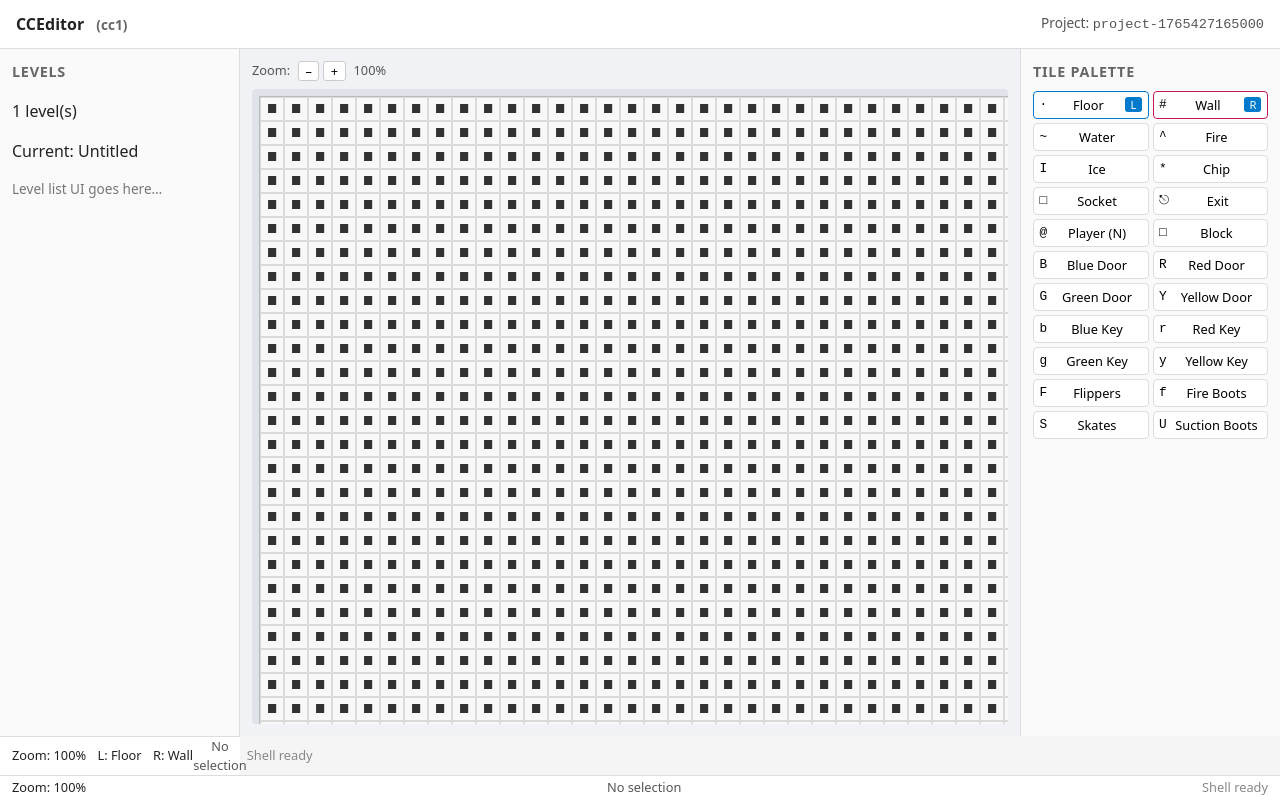
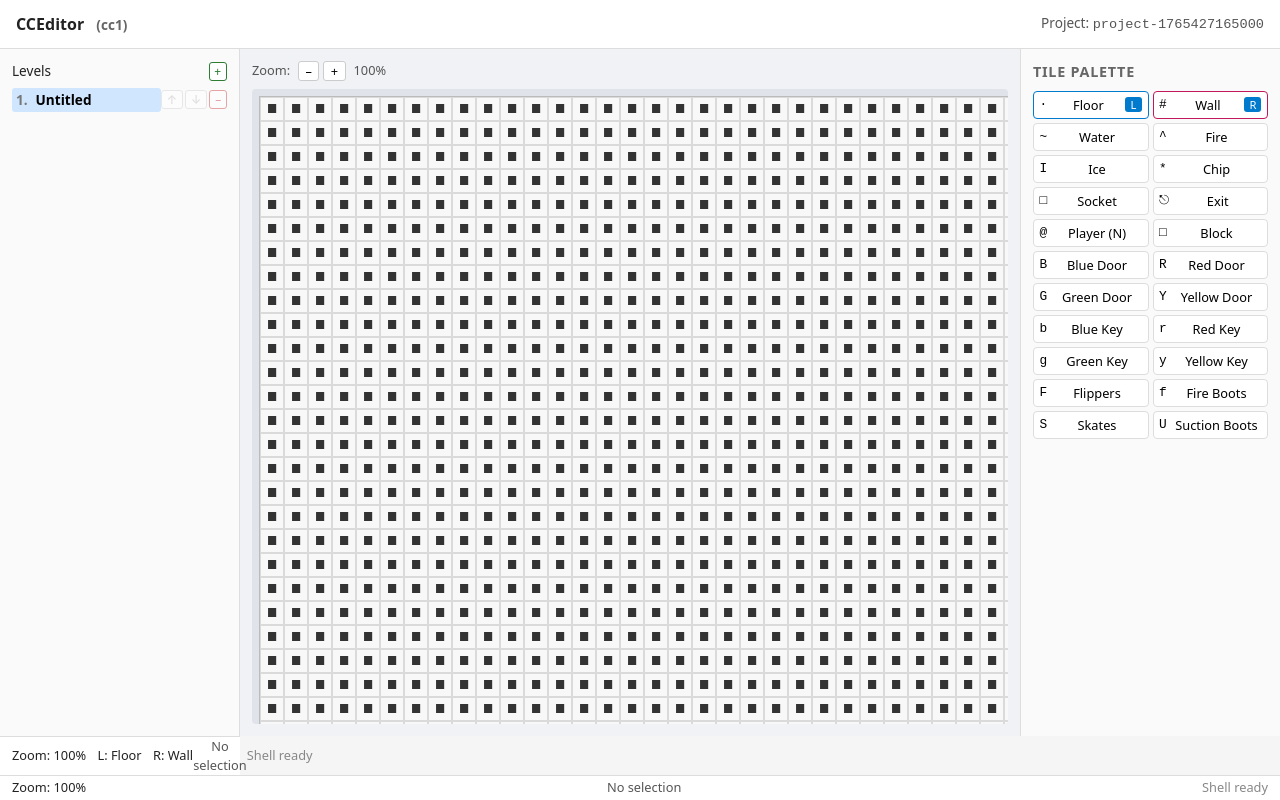
Before and after one commit to joshua-bone/CCEditor, a React app in the folder frontend/: page / in a window 1280 px wide. Built offline with nearby package versions, Linux system fonts and the light colour scheme; the HTML template or start-up script is replaced by a standard one.

Commit message:
TS15 - Level List & Levelset Mgmt UI

```diff
--- a/frontend/src/App.css
+++ b/frontend/src/App.css
@@ -282,3 +282,101 @@ body {
 .StatusBar-tile {
   margin-left: 0.5rem;
 }
+
+.LevelList {
+  display: flex;
+  flex-direction: column;
+  height: 100%;
+}
+
+.LevelList-header {
+  display: flex;
+  align-items: center;
+  justify-content: space-between;
+  margin-bottom: 0.25rem;
+  font-size: 0.85rem;
+}
+
+.LevelList-headerButtons {
+  display: flex;
+  gap: 0.25rem;
+}
+
+.LevelList-items {
+  list-style: none;
+  margin: 0;
+  padding: 0;
+  overflow-y: auto;
+  flex: 1 1 auto;
+}
+
+.LevelList-item {
+  display: flex;
+  align-items: center;
+  justify-content: space-between;
+  padding: 0.15rem 0;
+}
+
+.LevelList-itemMain {
+  flex: 1 1 auto;
+  display: flex;
+  align-items: center;
+  padding: 0.15rem 0.25rem;
+  border-radius: 3px;
+  border: none;
+  background: transparent;
+  text-align: left;
+  cursor: pointer;
+  font-size: 0.85rem;
+}
+
+.LevelList-itemMain:hover {
+  background-color: #e5f1ff;
+}
+
+.LevelList-item--current .LevelList-itemMain {
+  background-color: #d0e6ff;
+  font-weight: 600;
+}
+
+.LevelList-index {
+  width: 2ch;
+  margin-right: 0.25rem;
+  color: #777;
+}
+
+.LevelList-name {
+  overflow: hidden;
+  text-overflow: ellipsis;
+  white-space: nowrap;
+}
+
+.LevelList-itemButtons {
+  display: flex;
+  gap: 0.15rem;
+  flex: 0 0 auto;
+}
+
+.LevelList-button {
+  border-radius: 3px;
+  border: 1px solid #ccc;
+  background-color: #fff;
+  font-size: 0.75rem;
+  padding: 0 0.3rem;
+  cursor: pointer;
+}
+
+.LevelList-button:disabled {
+  opacity: 0.4;
+  cursor: default;
+}
+
+.LevelList-button--add {
+  color: #2e7d32;
+  border-color: #2e7d32;
+}
+
+.LevelList-button--delete {
+  color: #c62828;
+  border-color: #c62828;
+}
--- a/frontend/src/ui/EditorRoot.tsx
+++ b/frontend/src/ui/EditorRoot.tsx
@@ -21,6 +21,8 @@ export interface EditorRootProps {
 }
 
 export const EditorRoot: React.FC<EditorRootProps> = ({ useEditorStore, gameDefinitions }) => {
+  const dispatchCommand = useEditorStore((s) => s.dispatchCommand);
+
   const paletteSelection = useEditorStore((s) => s.history.present.paletteSelection);
   const setLeftPaletteTile = useEditorStore((s) => s.setLeftPaletteTile);
   const setRightPaletteTile = useEditorStore((s) => s.setRightPaletteTile);
@@ -31,6 +33,11 @@ export const EditorRoot: React.FC<EditorRootProps> = ({ useEditorStore, gameDefi
   const currentLevel: LevelWithLayers<GameCellBase> | undefined = levelset.levels.find(
     (lvl) => lvl.id === present.currentLevelId,
   ) as LevelWithLayers<GameCellBase> | undefined;
+  const levelsForList = levelset.levels.map((lvl, index) => ({
+    id: lvl.id,
+    name: lvl.name,
+    index,
+  }));
 
   const gameDefinition: GameDefinition<GameCellBase> | undefined = gameDefinitions.get(
     present.gameId as string,
@@ -39,14 +46,43 @@ export const EditorRoot: React.FC<EditorRootProps> = ({ useEditorStore, gameDefi
   const leftDescriptor = paletteTiles.find((t) => t.id === paletteSelection.leftTileId);
   const rightDescriptor = paletteTiles.find((t) => t.id === paletteSelection.rightTileId);
 
-  const levelCount = levelset.levels.length;
+  const handleSelectLevel = (levelId: string) => {
+    dispatchCommand({ type: 'SET_CURRENT_LEVEL', levelId });
+  };
 
+  const handleAddLevel = () => {
+    dispatchCommand({ type: 'ADD_LEVEL' });
+  };
+
+  const handleDeleteLevel = (levelId: string) => {
+    dispatchCommand({ type: 'DELETE_LEVEL', levelId });
+  };
+
+  const handleMoveLevel = (levelId: string, direction: 'up' | 'down') => {
+    const idx = levelset.levels.findIndex((l) => l.id === levelId);
+    if (idx === -1) return;
+
+    const newIndex = direction === 'up' ? idx - 1 : idx + 1;
+    dispatchCommand({
+      type: 'REORDER_LEVEL',
+      levelId,
+      newIndex,
+    });
+  };
   return (
     <>
       <TopToolbar projectId={present.projectId} gameId={present.gameId} />
 
       <div className="MainLayout">
-        <LeftSidebar levelCount={levelCount} currentLevelName={currentLevel?.name ?? ''} />
+        <LeftSidebar
+          levels={levelsForList}
+          currentLevelId={present.currentLevelId}
+          onSelectLevel={handleSelectLevel}
+          onAddLevel={handleAddLevel}
+          onDeleteLevel={handleDeleteLevel}
+          onMoveLevel={handleMoveLevel}
+        />
+
         <CenterPane
           level={currentLevel}
           selection={present.selection as SelectionRect | null}
--- /dev/null
+++ b/frontend/src/ui/LevelList.tsx
@@ -0,0 +1,97 @@
+// frontend/src/ui/LevelList.tsx
+
+import React from 'react';
+
+export interface LevelListItem {
+  id: string;
+  name: string;
+  index: number;
+}
+
+interface LevelListProps {
+  levels: LevelListItem[];
+  currentLevelId: string;
+
+  onSelect(levelId: string): void;
+  onAdd(): void;
+  onDelete(levelId: string): void;
+  onMove(levelId: string, direction: 'up' | 'down'): void;
+}
+
+export const LevelList: React.FC<LevelListProps> = ({
+  levels,
+  currentLevelId,
+  onSelect,
+  onAdd,
+  onDelete,
+  onMove,
+}) => {
+  const canDelete = levels.length > 1;
+
+  return (
+    <div className="LevelList">
+      <div className="LevelList-header">
+        <span>Levels</span>
+        <div className="LevelList-headerButtons">
+          <button
+            type="button"
+            className="LevelList-button LevelList-button--add"
+            onClick={onAdd}
+            title="Add level"
+          >
+            +
+          </button>
+        </div>
+      </div>
+
+      <ul className="LevelList-items">
+        {levels.map((lvl, idx) => {
+          const isCurrent = lvl.id === currentLevelId;
+          const canMoveUp = idx > 0;
+          const canMoveDown = idx < levels.length - 1;
+
+          return (
+            <li
+              key={lvl.id}
+              className={'LevelList-item' + (isCurrent ? ' LevelList-item--current' : '')}
+            >
+              <button type="button" className="LevelList-itemMain" onClick={() => onSelect(lvl.id)}>
+                <span className="LevelList-index">{idx + 1}.</span>
+                <span className="LevelList-name">{lvl.name || `Level ${idx + 1}`}</span>
+              </button>
+              <div className="LevelList-itemButtons">
+                <button
+                  type="button"
+                  className="LevelList-button LevelList-button--move"
+                  onClick={() => onMove(lvl.id, 'up')}
+                  disabled={!canMoveUp}
+                  title="Move up"
+                >
+                  ↑
+                </button>
+                <button
+                  type="button"
+                  className="LevelList-button LevelList-button--move"
+                  onClick={() => onMove(lvl.id, 'down')}
+                  disabled={!canMoveDown}
+                  title="Move down"
+                >
+                  ↓
+                </button>
+                <button
+                  type="button"
+                  className="LevelList-button LevelList-button--delete"
+                  onClick={() => onDelete(lvl.id)}
+                  disabled={!canDelete}
+                  title={canDelete ? 'Delete level' : 'Cannot delete last level'}
+                >
+                  –
+                </button>
+              </div>
+            </li>
+          );
+        })}
+      </ul>
+    </div>
+  );
+};
--- a/frontend/src/ui/layout/LeftSidebar.tsx
+++ b/frontend/src/ui/layout/LeftSidebar.tsx
@@ -1,19 +1,33 @@
-// frontend/src/ui/layout/LeftSidebar.tsx
-
 import React from 'react';
+import { LevelList, type LevelListItem } from '../LevelList';
 
 interface LeftSidebarProps {
-  levelCount: number;
-  currentLevelName: string;
+  levels: LevelListItem[];
+  currentLevelId: string;
+  onSelectLevel(levelId: string): void;
+  onAddLevel(): void;
+  onDeleteLevel(levelId: string): void;
+  onMoveLevel(levelId: string, direction: 'up' | 'down'): void;
 }
 
-export const LeftSidebar: React.FC<LeftSidebarProps> = ({ levelCount, currentLevelName }) => {
+export const LeftSidebar: React.FC<LeftSidebarProps> = ({
+  levels,
+  currentLevelId,
+  onSelectLevel,
+  onAddLevel,
+  onDeleteLevel,
+  onMoveLevel,
+}) => {
   return (
     <aside className="LeftSidebar">
-      <h2 className="Sidebar-heading">Levels</h2>
-      <p>{levelCount} level(s)</p>
-      {currentLevelName && <p>Current: {currentLevelName}</p>}
-      <p className="Sidebar-placeholder">Level list UI goes here…</p>
+      <LevelList
+        levels={levels}
+        currentLevelId={currentLevelId}
+        onSelect={onSelectLevel}
+        onAdd={onAddLevel}
+        onDelete={onDeleteLevel}
+        onMove={onMoveLevel}
+      />
     </aside>
   );
 };
```
